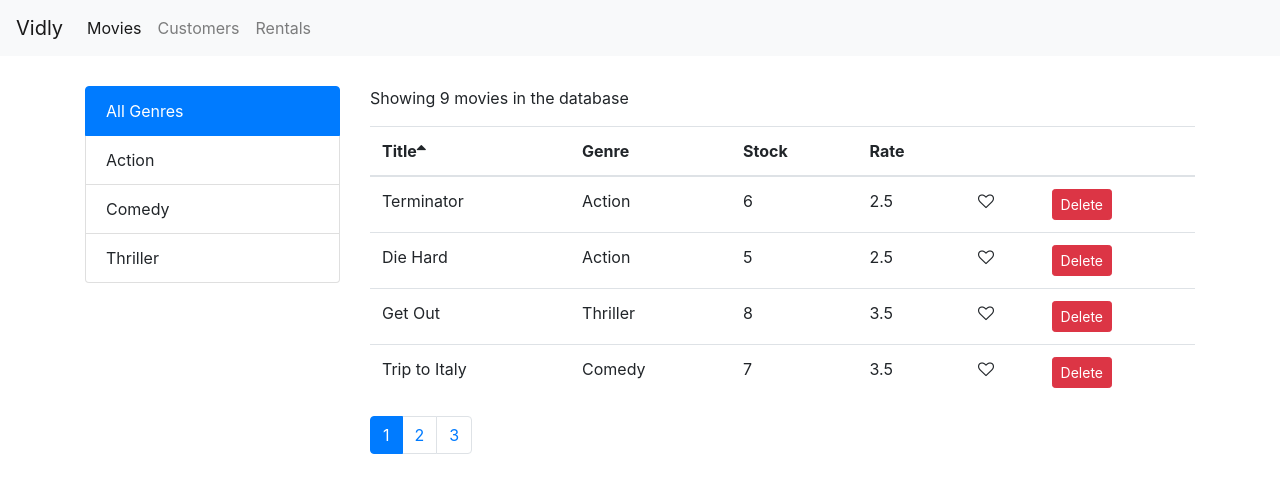
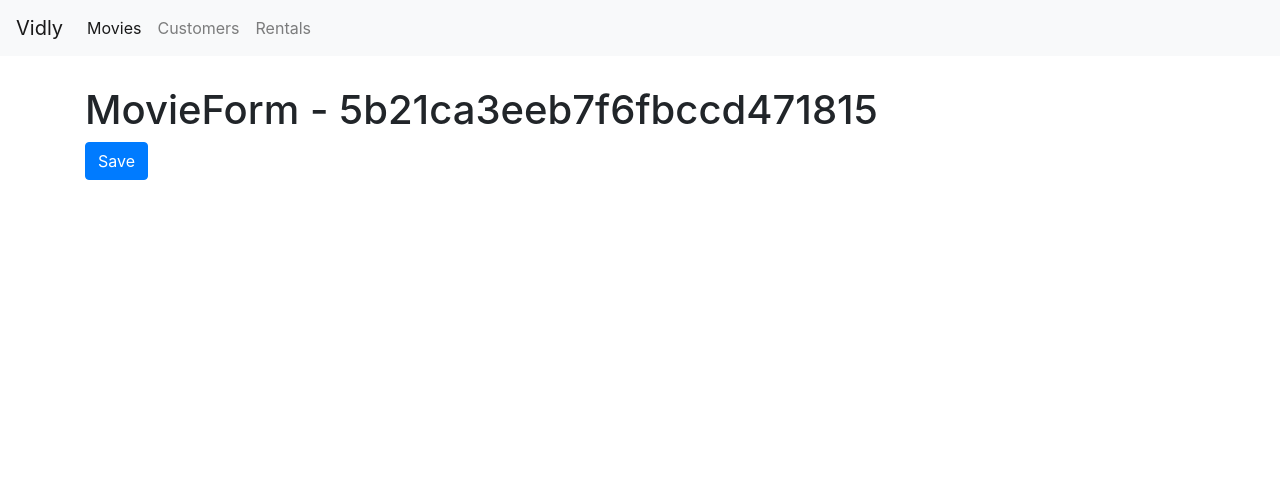
Before and after one commit to m00k/vidly, a React (Create React App) app: page /movies/5b21ca3eeb7f6fbccd471815 in a window 1280 px wide. Shown: the top 492 px of the page. Built offline with nearby package versions, Linux system fonts and the light colour scheme.

Commit message:
feat(movies form): stub and add link

```diff
--- a/src/App.js
+++ b/src/App.js
@@ -6,6 +6,7 @@
 import Customers from './components/costumers';
 import Rentals from './components/rentals';
 import NavBar from './components/navbar';
+import MovieForm from './components/movieForm';
 
 class App extends Component {
   render() {
@@ -16,6 +17,7 @@
           <Switch>
             <Route path="/costumers" component={Customers} />
             <Route path="/rentals" component={Rentals} />
+            <Route path="/movies/:id" component={MovieForm} />
             <Route path="/movies" component={Movies} />
             <Route path="/not-found" component={NotFound} />
             <Redirect from="/" to="/movies" exact component={Movies} />
--- a/src/components/movieForm.jsx
+++ b/src/components/movieForm.jsx
@@ -1,8 +1,17 @@
 import React from 'react';
 
-const MovieForm = ({match}) => {
+const MovieForm = ({ match, history }) => {
   return (
-    <h1>MovieForm - {match.params.id}</h1>
+    <div>
+      <h1>MovieForm - {match.params.id}</h1>
+      <button className="btn btn-primary"
+        onClick={() => history.push('/movies')}
+      >
+        Save
+      </button>
+
+    </div>
+
   );
 }
 
--- a/src/components/moviesTable.jsx
+++ b/src/components/moviesTable.jsx
@@ -1,16 +1,26 @@
 import React, { Component } from 'react';
+import { Link } from 'react-router-dom';
 import Like from "./common/like";
 import Table from "./common/table";
 
 class MoviesTable extends Component {
   columns = [
-    { path: 'title', label: 'Title' },
+    {
+      path: 'title',
+      label: 'Title',
+      content: movie =>
+        <Link
+          to={`/movies/${movie._id}`}
+        >
+          {movie.title}
+        </Link>
+    },
     { path: 'genre.name', label: 'Genre' },
     { path: 'numberInStock', label: 'Stock' },
     { path: 'dailyRentalRate', label: 'Rate' },
     {
       key: 'like',
-      content: (movie) =>
+      content: movie =>
         <Like
           liked={movie.liked}
           onClick={() => this.props.onLike(movie)}>
@@ -18,7 +28,7 @@
     },
     {
       key: 'delete',
-      content: (movie) =>
+      content: movie =>
         <button
           type="button"
           className="btn btn-danger btn-sm"
```
